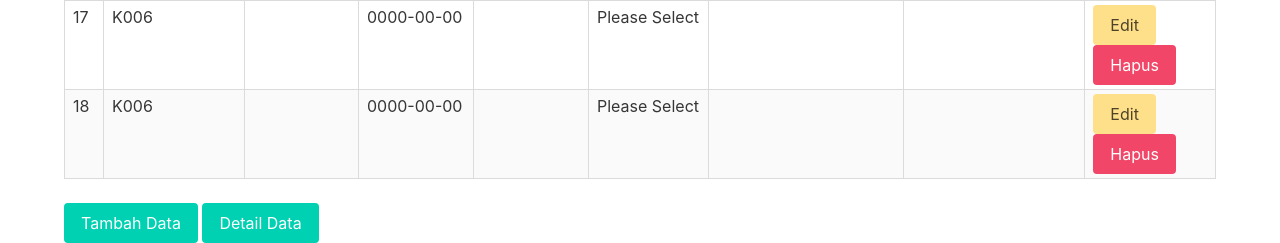
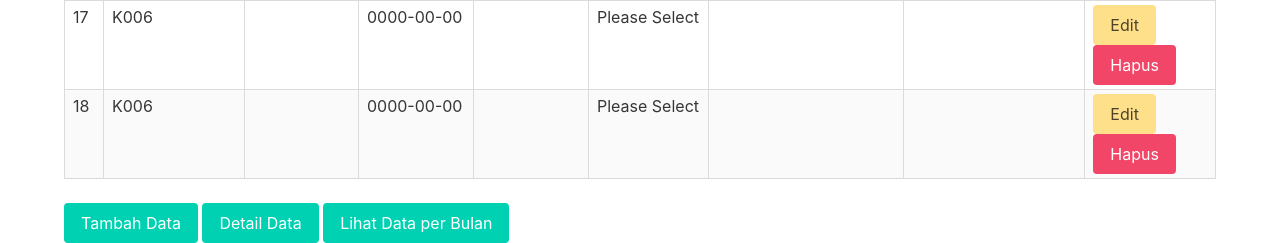
Before and after one commit to NediaPutrii/kepolisian, a PHP site: page /view/halamantampil.php in a window 1280 px wide. Shown: the part 1653-1896 px from the top of the page. Run offline with PHP 8.4, Linux system fonts and the light colour scheme; data comes from the database, SQL or seed files in the repository; some libraries are stand-ins or nearby versions.

Commit message:
Update halamantampil.php
namahin button untuk tampil data berdasarkan kecamatan ke halaman baru tampilkec.php
*note : aku tambah field id_kecamatan di tabel laporan, dan dihubungkan one to many ke table kecamatan

```diff
--- a/ole/view/halamantampil.php
+++ b/ole/view/halamantampil.php
@@ -106,6 +106,8 @@
 
         <a class="button is-primary" href="tambahlaporan.php">Tambah Data</a>
         <a class="button is-primary" href="halamandetail.php">Detail Data</a>
+        <a class="button is-primary" href="tampilkec.php">Lihat Data per Bulan</a>
+
 
     </div>
 
```
